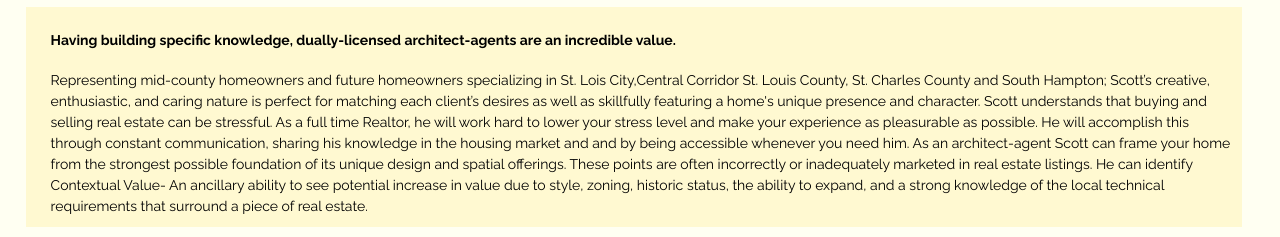
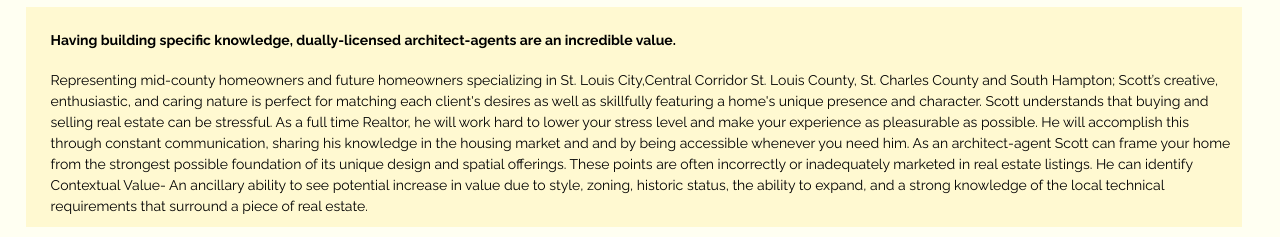
Before and after one commit to AR-Lilypad/siekertDesign2022, a plain HTML site: page about.html in a window 1280 px wide. Shown: the part 526-763 px from the top of the page. Drawn offline with Linux system fonts and the light colour scheme.

Commit message:
corrected copy

```diff
--- a/about.html
+++ b/about.html
@@ -63,7 +63,7 @@
         <div id="intro-box4">
            <div class="subheadline"><h4> Having building specific knowledge, dually-licensed architect-agents are an incredible value. </h4></div>
 
-            <div class="welcome">Representing mid-county homeowners and future homeowners specializing in St. Lois City,Central Corridor St. Louis County, St. Charles County and South Hampton; Scott’s creative, enthusiastic, and caring nature is perfect for matching each client’s desires as well as skillfully featuring a home&#39;s unique presence and character.  Scott understands that buying and selling real estate can be stressful. As a full time Realtor, he will work hard to lower your stress level and make your experience as pleasurable as possible. He will accomplish this through constant communication, sharing his knowledge in the housing market and and by being accessible whenever you need him.  As an architect-agent Scott can frame your home from the strongest possible foundation of its unique design and spatial offerings. These points are often incorrectly or inadequately marketed in real estate listings.  He can identify Contextual Value- An ancillary ability to see potential increase in value due to style, zoning, historic status, the ability to expand, and a strong knowledge of the local technical requirements that surround a piece of real estate.             </div>
+            <div class="welcome">Representing mid-county homeowners and future homeowners specializing in St. Louis City,Central Corridor St. Louis County, St. Charles County and South Hampton; Scott’s creative, enthusiastic, and caring nature is perfect for matching each client&#39;s desires as well as skillfully featuring a home&#39;s unique presence and character.  Scott understands that buying and selling real estate can be stressful. As a full time Realtor, he will work hard to lower your stress level and make your experience as pleasurable as possible. He will accomplish this through constant communication, sharing his knowledge in the housing market and and by being accessible whenever you need him.  As an architect-agent Scott can frame your home from the strongest possible foundation of its unique design and spatial offerings. These points are often incorrectly or inadequately marketed in real estate listings.  He can identify Contextual Value- An ancillary ability to see potential increase in value due to style, zoning, historic status, the ability to expand, and a strong knowledge of the local technical requirements that surround a piece of real estate.             </div>
           </div>
           </article>
 
```
